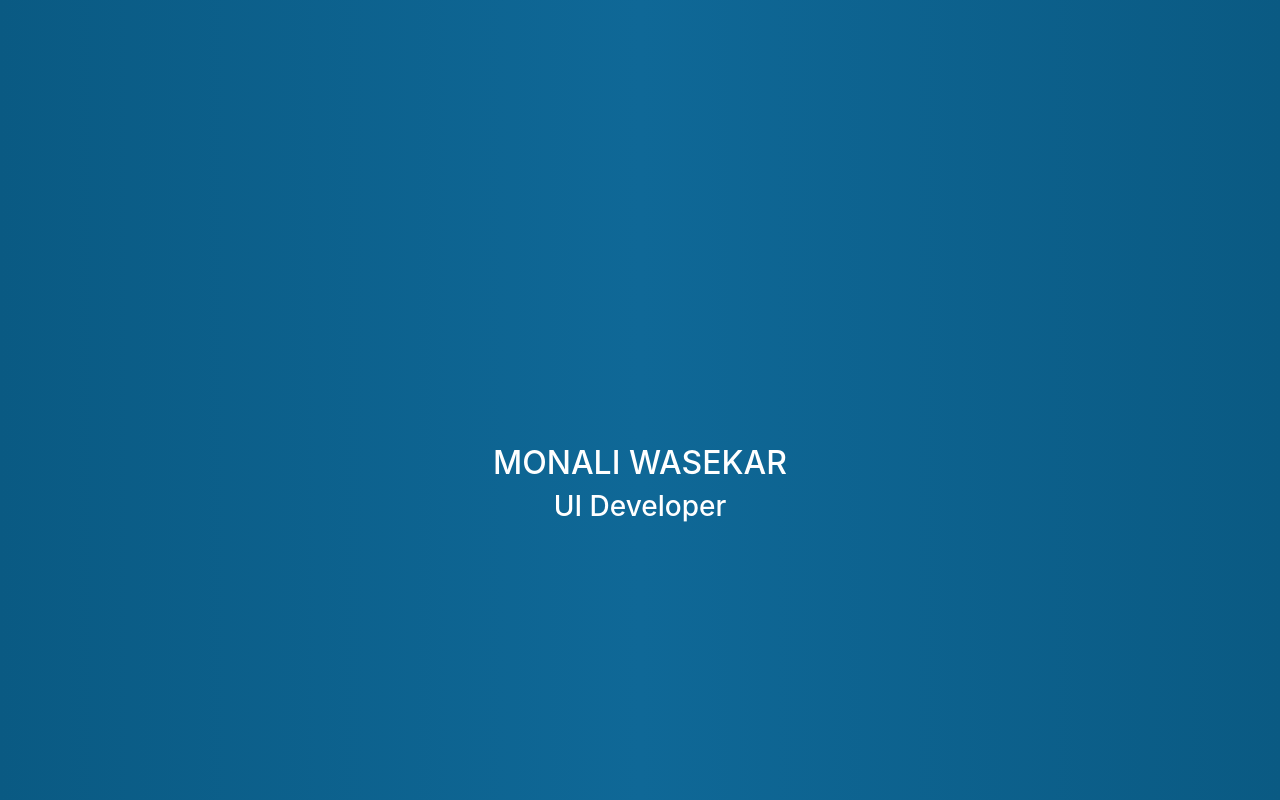
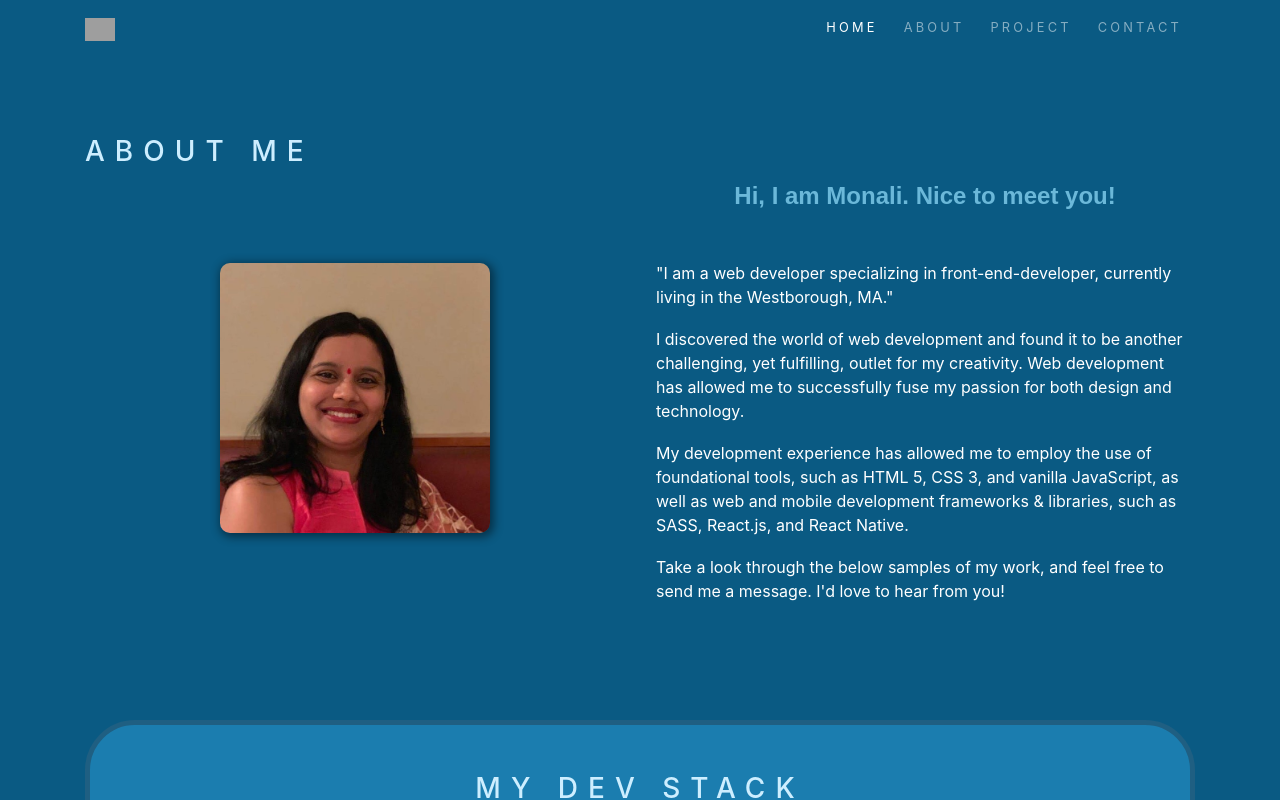
Before and after one commit to monali-W/MYPROFILE, a React (Create React App) app in the folder my-profile/: page / in a window 1280 px wide. Shown: the top 800 px of the page. Built offline with nearby package versions, Linux system fonts and the light colour scheme; grey boxes are pictures that could not be loaded.

Commit message:
navbar Added

```diff
--- a/my-profile/src/App.js
+++ b/my-profile/src/App.js
@@ -1,7 +1,7 @@
 import React, { Component } from "react";
-import Header from "./components/Header";
+// import Header from "./components/Header";
 import Footer from "./components/Footer";
-// import NavbarComponent from "./components/NavbarComponent";
+import NavbarComponent from "./components/NavbarComponent";
 import About from "./components/About";
 import Projects from "./components/Projects";
 import Contact from "./components/Contact";
@@ -10,8 +10,8 @@ class App extends Component {
   render() {
     return (
       <div className="App">
-        <Header />
-        {/* <NavbarComponent /> */}
+        {/* <Header /> */}
+        <NavbarComponent />
         <About />
         <Projects />
         <Contact />
```
